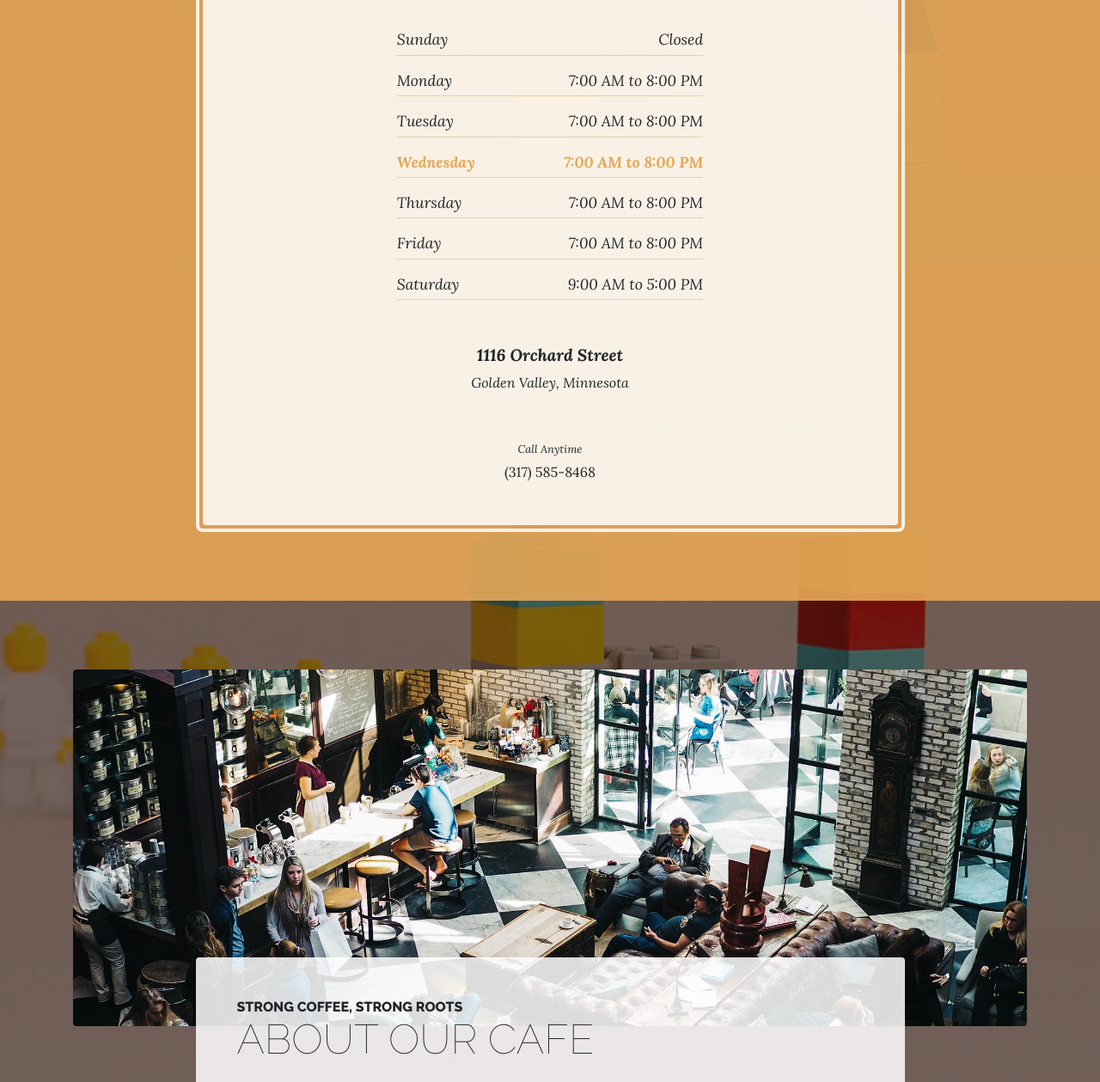
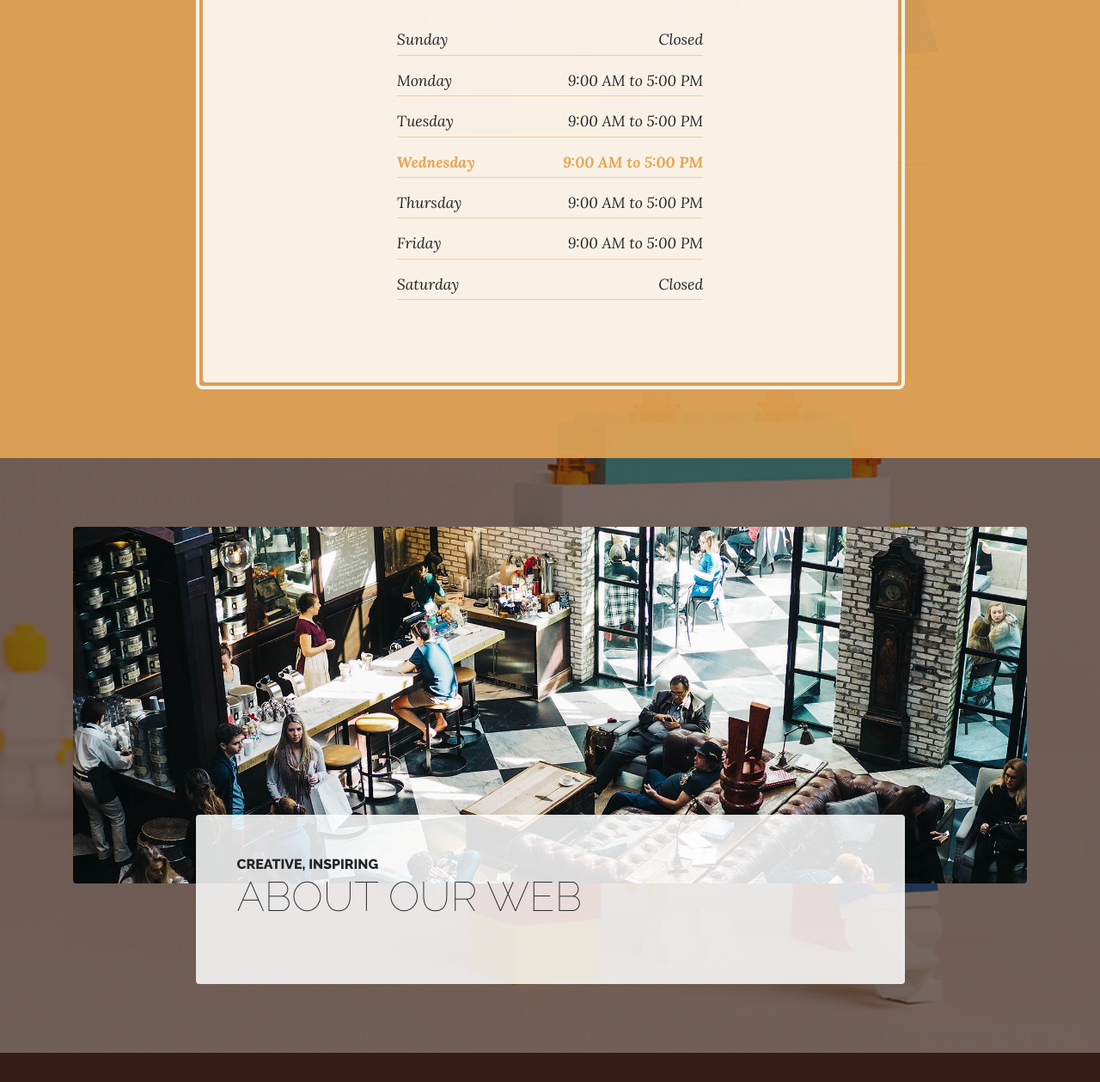
Before and after one commit to Chenlu-Wu/LEGO-EDUCATION-WEBSITE, a website: page store.html in a window 1280 px wide. Shown: the part 667-1926 px from the top of the page at 86% size. Drawn offline with Linux system fonts and the light colour scheme.

Commit message:
Update store.html

```diff
--- a/store.html
+++ b/store.html
@@ -25,8 +25,8 @@
   <body>
 
     <h1 class="site-heading text-center text-white d-none d-lg-block">
-      <span class="site-heading-upper text-primary mb-3">A Free Bootstrap 4 Business Theme</span>
-      <span class="site-heading-lower">Business Casual</span>
+      <span class="site-heading-upper text-primary mb-3">Welcome to</span>
+      <span class="site-heading-lower">Lego Engineering Education</span>
     </h1>
 
     <!-- Navigation -->
@@ -50,7 +50,7 @@
               <a class="nav-link text-uppercase text-expanded" href="products.html">Products</a>
             </li>
             <li class="nav-item active px-lg-4">
-              <a class="nav-link text-uppercase text-expanded" href="store.html">Store</a>
+              <a class="nav-link text-uppercase text-expanded" href="store.html">Contact</a>
             </li>
           </ul>
         </div>
@@ -73,29 +73,30 @@
                 </li>
                 <li class="list-unstyled-item list-hours-item d-flex">
                   Monday
-                  <span class="ml-auto">7:00 AM to 8:00 PM</span>
+                  <span class="ml-auto">9:00 AM to 5:00 PM</span>
                 </li>
                 <li class="list-unstyled-item list-hours-item d-flex">
                   Tuesday
-                  <span class="ml-auto">7:00 AM to 8:00 PM</span>
+                  <span class="ml-auto">9:00 AM to 5:00 PM</span>
                 </li>
                 <li class="list-unstyled-item list-hours-item d-flex">
                   Wednesday
-                  <span class="ml-auto">7:00 AM to 8:00 PM</span>
+                  <span class="ml-auto">9:00 AM to 5:00 PM</span>
                 </li>
                 <li class="list-unstyled-item list-hours-item d-flex">
                   Thursday
-                  <span class="ml-auto">7:00 AM to 8:00 PM</span>
+                  <span class="ml-auto">9:00 AM to 5:00 PM</span>
                 </li>
                 <li class="list-unstyled-item list-hours-item d-flex">
                   Friday
-                  <span class="ml-auto">7:00 AM to 8:00 PM</span>
+                  <span class="ml-auto">9:00 AM to 5:00 PM</span>
                 </li>
                 <li class="list-unstyled-item list-hours-item d-flex">
                   Saturday
-                  <span class="ml-auto">9:00 AM to 5:00 PM</span>
+                  <span class="ml-auto">Closed</span>
                 </li>
               </ul>
+<!--
               <p class="address mb-5">
                 <em>
                   <strong>1116 Orchard Street</strong>
@@ -110,6 +111,7 @@
                 <br>
                 (317) 585-8468
               </p>
+-->
             </div>
           </div>
         </div>
@@ -124,13 +126,15 @@
             <div class="col-xl-9 col-lg-10 mx-auto">
               <div class="bg-faded rounded p-5">
                 <h2 class="section-heading mb-4">
-                  <span class="section-heading-upper">Strong Coffee, Strong Roots</span>
-                  <span class="section-heading-lower">About Our Cafe</span>
+                  <span class="section-heading-upper">CREATIVE, INSPIRING</span>
+                  <span class="section-heading-lower">About Our WEB</span>
                 </h2>
+<!--
                 <p>Founded in 1987 by the Hernandez brothers, our establishment has been serving up rich coffee sourced from artisan farmers in various regions of South and Central America. We are dedicated to travelling the world, finding the best coffee, and bringing back to you here in our cafe.</p>
                 <p class="mb-0">We guarantee that you will fall in
                   <em>lust</em>
                   with our decadent blends the moment you walk inside until you finish your last sip. Join us for your daily routine, an outing with friends, or simply just to enjoy some alone time.</p>
+-->
               </div>
             </div>
           </div>
```
